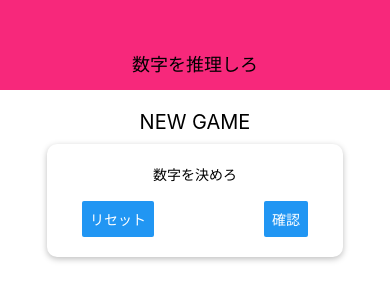
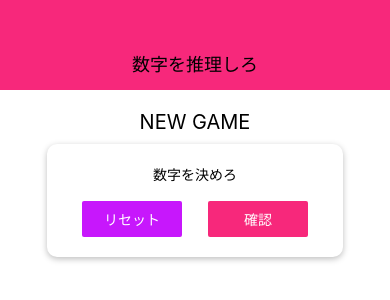
Before and after one commit to HeppokoNeet/ReCompleteGuide-react-native, a React Native app: screen / in a window 390 px wide. Shown: the top 300 px of the page. Built offline with nearby package versions, Linux system fonts and the light colour scheme.

Commit message:
文字のカラーの変更とカラーの共通化

```diff
--- a/App.js
+++ b/App.js
@@ -1,21 +1,20 @@
-import { StatusBar } from 'expo-status-bar';
-import React from 'react';
-import { ProgressViewIOSComponent, StyleSheet, View } from 'react-native';
-import Header from './componants/Header';
-import StartGameScreen from './screens/StartGameScreen';
+import { StatusBar } from 'expo-status-bar'
+import React from 'react'
+import { ProgressViewIOSComponent, StyleSheet, View } from 'react-native'
+import Header from './componants/Header'
+import StartGameScreen from './screens/StartGameScreen'
 
 export default function App() {
   return (
     <View style={styles.screen}>
       <Header title="数字を推理しろ" />
       <StartGameScreen />
-
     </View>
-  );
+  )
 }
 
 const styles = StyleSheet.create({
   screen: {
-    flex: 1
-  }
-});
+    flex: 1,
+  },
+})
--- a/componants/Card.js
+++ b/componants/Card.js
@@ -16,7 +16,7 @@
     elevation: 5,
     backgroundColor: 'white',
     padding: 20,
-    borderRadius: 10
+    borderRadius: 10,
   },
 })
 
--- a/componants/Header.js
+++ b/componants/Header.js
@@ -1,27 +1,29 @@
-import React from 'react';
-import { View, Text, StyleSheet } from 'react-native';
+import React from 'react'
+import { View, Text, StyleSheet } from 'react-native'
 
-const Header = props => {
-    return(
+import Colors from '../constants/colors';
+
+const Header = (props) => {
+  return (
     <View style={styles.header}>
       <Text style={styles.headerTitle}>{props.title}</Text>
     </View>
-    );
-};
+  )
+}
 
 const styles = StyleSheet.create({
   header: {
     width: '100%',
     height: 90,
     paddingTop: 36,
-        backgroundColor: '#f7287b',
+    backgroundColor: Colors.primary,
     alignItems: 'center',
-        justifyContent: 'center'
+    justifyContent: 'center',
   },
   headerTitle: {
     color: 'black',
-        fontSize: 18
-    }
-});
+    fontSize: 18,
+  },
+})
 
-export default Header;
+export default Header
--- /dev/null
+++ b/constants/colors.js
@@ -0,0 +1,4 @@
+export default {
+    primary: '#f7287b',
+    accent: '#c717fc'
+};
--- a/screens/StartGameScreen.js
+++ b/screens/StartGameScreen.js
@@ -1,32 +1,38 @@
-import React from 'react';
-import { View, StyleSheet, Text, TextInput, Button } from 'react-native';
+import React from 'react'
+import { View, StyleSheet, Text, TextInput, Button } from 'react-native'
+
 import Card from '../componants/Card';
+import Colors from '../constants/colors';
 
-const StartGameScreen = props => {
+const StartGameScreen = (props) => {
   return (
     <View style={styles.screen}>
       <Text style={styles.title}>NEW GAME</Text>
       <Card style={styles.inputContainer}>
         <Text>数字を決めろ</Text>
-                <TextInput  />
-                <View　style={styles.buttonContaniner}>
-                    <Button title="リセット" onPress={() => {}} />
-                    <Button title="確認" onPress={() => {}} />
+        <TextInput />
+        <View style={styles.buttonContaniner}>
+          <View style={styles.button}>
+            <Button title="リセット" onPress={() => {}} color={Colors.accent} />
+          </View>
+          <View style={styles.button}>
+            <Button title="確認" onPress={() => {}} color={Colors.primary} />
+          </View>
         </View>
       </Card>
     </View>
-    );
-};
+  )
+}
 
 const styles = StyleSheet.create({
   screen: {
     flex: 1,
     padding: 10,
-        alignItems: 'center'
+    alignItems: 'center',
   },
   title: {
     fontSize: 20,
-        marginVertical: 10
+    marginVertical: 10,
   },
   inputContainer: {
     width: 300,
@@ -37,8 +43,11 @@
     flexDirection: 'row',
     width: '100%',
     justifyContent: 'space-between',
-        paddingHorizontal: 15
+    paddingHorizontal: 15,
+  },
+  button: {
+      width: 100
   }
-});
+})
 
-export default StartGameScreen;
+export default StartGameScreen
```
Lines whose indentation alone changed are shown as unchanged.
